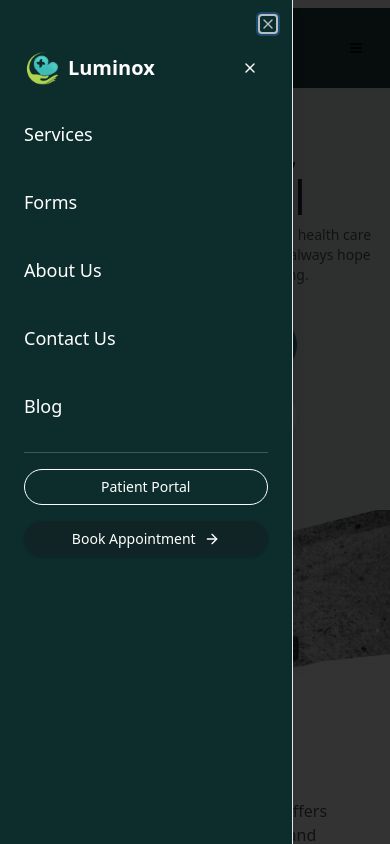
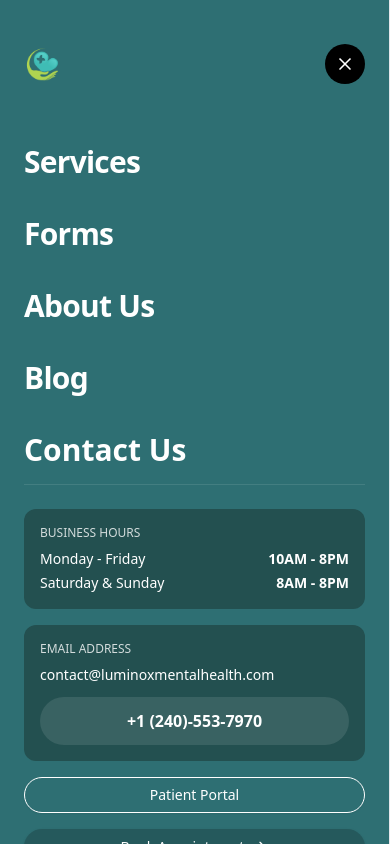
Before and after one commit to officialoptimusdev/luminox, a React (Vite) app: page / in a window 390 px wide. Both pictures are taken after a click on the button "Open menu". Shown: the top 844 px of the page. Built offline with nearby package versions, Linux system fonts and the light colour scheme.

Commit message:
update: clean up Mobile menu layout

```diff
--- a/src/components/Navbar/index.jsx
+++ b/src/components/Navbar/index.jsx
@@ -1,7 +1,9 @@
-import { useState } from "react";
+import { useState, useEffect } from "react";
 import { Menu, X, ArrowRight } from "lucide-react";
+import { FaFacebookF, FaInstagram, FaLinkedinIn } from "react-icons/fa";
 import { Button } from "@/components/ui/button";
 import { Sheet, SheetContent, SheetTrigger } from "@/components/ui/sheet";
+import ContactFormModal from "../Modals/ContactFormModal";
 
 const Navbar = () => {
   const [open, setOpen] = useState(false);
@@ -10,12 +12,23 @@ const Navbar = () => {
     { name: "Services", href: "#" },
     { name: "Forms", href: "#" },
     { name: "About Us", href: "/about" },
-    { name: "Contact Us", href: "#" },
     { name: "Blog", href: "#" },
   ];
 
+  // Prevent body scroll when sheet is open
+  useEffect(() => {
+    if (open) {
+      document.body.style.overflow = "hidden";
+    } else {
+      document.body.style.overflow = "";
+    }
+    return () => {
+      document.body.style.overflow = "";
+    };
+  }, [open]);
+
   return (
-    <nav className="w-full sticky top-0 z-50 bg-[#0d2d2d]/90 md:bg-[#e6f0f0]/65 backdrop-blur-md mt-2 border-none">
+    <nav className="w-full sticky top-0 z-50  md:bg-[#e6f0f0]/65 backdrop-blur-md mt-2 border-none">
       {/* make the bar tall enough to support a big logo/wordmark */}
       <div className="container mx-auto px-4 flex items-center justify-between h-20">
         {/* LEFT: Logo (icon + wordmark) + nav */}
@@ -27,8 +40,8 @@ const Navbar = () => {
               alt="Luminox logo"
               className="block h-12 md:h-14 w-auto object-contain shrink-0"
             />
-            {/* Wordmark: remove this <span> if your PNG already includes 'Luminox' text */}
-            <span className="ml-3 text-lg md:text-2xl font-semibold tracking-tight text-[#1c1c1c]">
+
+            <span className="ml-3 text-lg md:text-2xl hidden font-semibold tracking-tight text-[#1c1c1c]">
               Luminox
             </span>
           </a>
@@ -44,6 +57,14 @@ const Navbar = () => {
                 {item.name}
               </a>
             ))}
+
+            <ContactFormModal
+              trigger={
+                <button className="text-sm font-medium hover:text-[#007171] transition-colors px-4">
+                  Contact Us
+                </button>
+              }
+            />
           </div>
         </div>
 
@@ -62,64 +83,125 @@ const Navbar = () => {
         </div>
 
         {/* Mobile drawer */}
+        <div className="flex items-center md:hidden">
           <Sheet open={open} onOpenChange={setOpen}>
             <SheetTrigger asChild>
-            <Button size="icon" variant="ghost" className="flex md:hidden">
+              <button
+                aria-label={open ? "Close menu" : "Open menu"}
+                className="flex items-center justify-center h-10 w-10 rounded-full bg-[#3E757B] text-white focus:outline-none"
+              >
                 <Menu className="w-6 h-6" />
-            </Button>
+              </button>
             </SheetTrigger>
+
             <SheetContent
               side="left"
-            className="p-6 space-y-6 bg-[#0d2d2d] text-white"
+              className="fixed inset-0 left-0 top-0 z-50 w-full max-w-none h-screen bg-[#2e6f73] text-white p-6 rounded-none overflow-y-auto [&>button:first-of-type]:hidden"
             >
-            <div className="flex items-center justify-between mb-4">
-              <div className="flex items-center">
-                <img
-                  src="/assets/luminox_logo_main.png"
-                  alt="Luminox logo"
-                  className="h-10 w-auto object-contain"
-                />
-                <span className="ml-2 text-xl font-semibold">Luminox</span>
-              </div>
-              <Button
-                size="icon"
-                variant="ghost"
-                onClick={() => setOpen(false)}
-                className="text-white"
-              >
-                <X className="w-6 h-6" />
-              </Button>
+              <div className="flex items-center justify-between mb-6">
+                <div className="flex items-center gap-4">
+                  <a href="/" className="flex items-center h-20 shrink-0">
+                    <img src="/assets/logo-icon.png" alt="Luminox logo" className="h-10 w-auto object-contain" />
+                  </a>
                 </div>
 
+                <button
+                  aria-label="Close menu"
+                  onClick={() => setOpen(false)}
+                  className="flex items-center justify-center h-10 w-10 rounded-full bg-black text-white focus:outline-none"
+                >
+                  <X className="w-5 h-5" />
+                </button>
+              </div>
+
+              <nav className="space-y-1">
                 {navItems.map((item) => (
                   <a
                     key={item.name}
                     href={item.href}
-                className="block py-2 font-medium text-lg"
+                    className="block py-4 font-semibold text-3xl text-white tracking-tight"
                     onClick={() => setOpen(false)}
                   >
                     {item.name}
                   </a>
                 ))}
 
-            <div className="pt-4 border-t border-white/20 space-y-4">
+                <ContactFormModal
+                  trigger={
+                    <button
+                      onClick={() => setOpen(false)}
+                      className="block py-4 font-semibold text-3xl text-left w-full text-white"
+                    >
+                      Contact Us
+                    </button>
+                  }
+                />
+              </nav>
+
+              <div className="pt-6 border-t border-white/10 space-y-4">
+                <div className="rounded-xl bg-[#234e4f]/95 p-4">
+                  <p className="text-xs uppercase opacity-80">Business Hours</p>
+                  <div className="mt-2 text-sm">
+                    <div className="flex justify-between">
+                      <span className="text-sm">Monday - Friday</span>
+                      <span className="text-sm font-semibold">10AM - 8PM</span>
+                    </div>
+                    <div className="flex justify-between mt-1">
+                      <span className="text-sm">Saturday & Sunday</span>
+                      <span className="text-sm font-semibold">8AM - 8PM</span>
+                    </div>
+                  </div>
+                </div>
+
+                <div className="rounded-xl bg-[#234e4f]/95 p-4">
+                  <p className="text-xs uppercase opacity-80">Email Address</p>
+                  <p className="mt-2 text-sm">contact@luminoxmentalhealth.com</p>
+
+                  <a
+                    href="tel:+12405537970"
+                    className="mt-3 block w-full text-center bg-white/10 py-3 rounded-full font-semibold"
+                  >
+                    +1 (240)-553-7970
+                  </a>
+                </div>
+
                 <Button
                   variant="outline"
                   className="w-full rounded-full border-white text-white"
-                onClick={() => setOpen(false)}
+                  onClick={() => {
+                    setOpen(false);
+                  }}
                 >
                   Patient Portal
                 </Button>
+
                 <Button
-                className="w-full rounded-full flex items-center justify-center gap-2 bg-[#102425] hover:bg-[#265b5e]"
+                  className="w-full rounded-full flex items-center justify-center gap-2 bg-black/20 hover:bg-black/30"
                   onClick={() => setOpen(false)}
                 >
                   Book Appointment
                   <ArrowRight className="w-4 h-4" />
                 </Button>
               </div>
+
+              <div className="mt-6">
+                <div className="flex items-center gap-3">
+                  <a href="#" aria-label="Facebook" className="h-10 w-10 rounded-full bg-white/10 flex items-center justify-center text-white">
+                    <FaFacebookF />
+                  </a>
+
+                  <a href="#" aria-label="Instagram" className="h-10 w-10 rounded-full bg-white/10 flex items-center justify-center text-white">
+                    <FaInstagram />
+                  </a>
+
+                  <a href="#" aria-label="LinkedIn" className="h-10 w-10 rounded-full bg-white/10 flex items-center justify-center text-white">
+                    <FaLinkedinIn />
+                  </a>
+                </div>
+              </div>
             </SheetContent>
           </Sheet>
+        </div>
       </div>
     </nav>
   );
```
Lines whose indentation alone changed are shown as unchanged.
